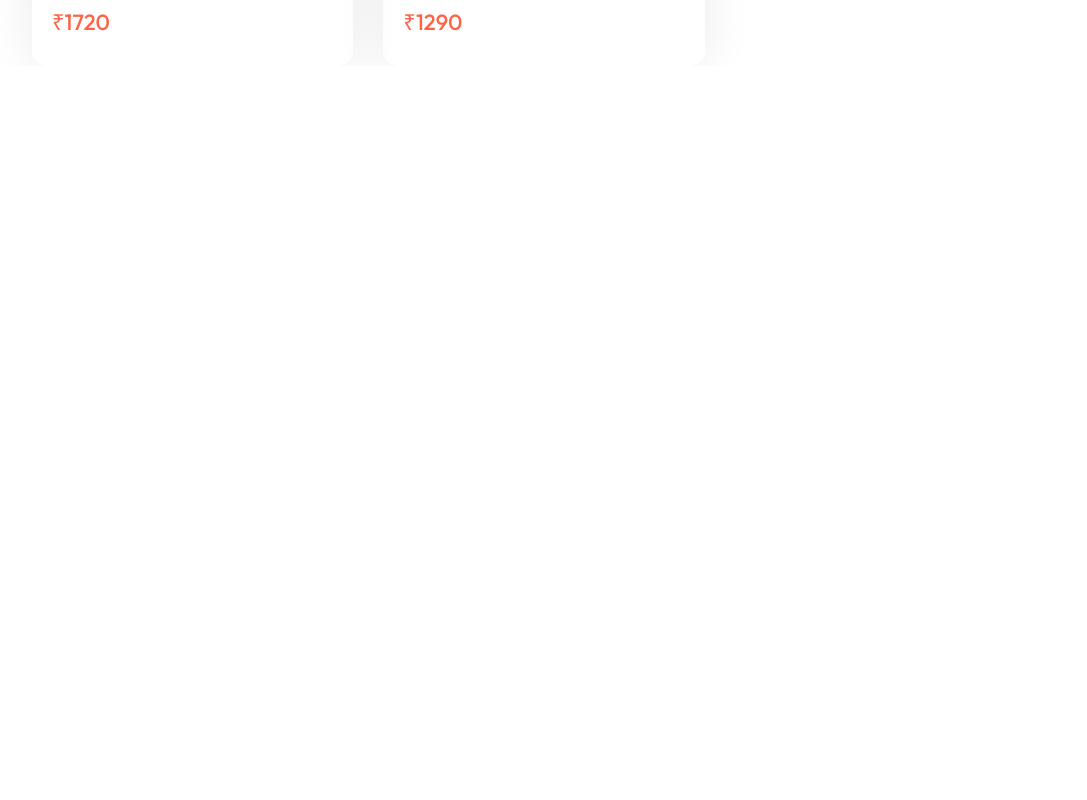
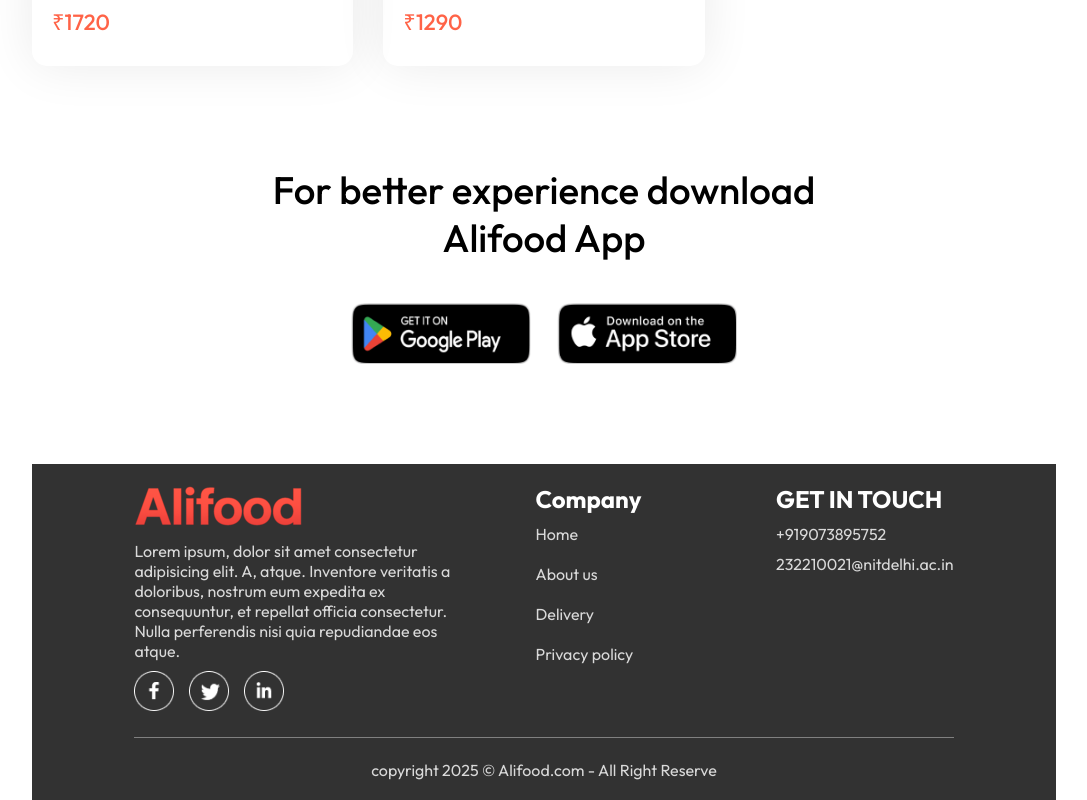
Before and after one commit to Rubel2589/Food-Delivery-Website-MERN-Stack, a React (Vite) app in the folder frontend/: page / in a window 1280 px wide. Shown: the part 5744-6544 px from the top of the page, without its empty margins (96-1183 px from the left). Before the commit the page ends 5810 px from the top, so only its background shows below. Built offline with nearby package versions, Linux system fonts and the light colour scheme.

Commit message:
Footer added

```diff
--- a/frontend/index.html
+++ b/frontend/index.html
@@ -5,7 +5,7 @@
   <meta charset="UTF-8" />
   <link rel="icon" type="image/svg+xml" href="/logott.png" />
   <meta name="viewport" content="width=device-width, initial-scale=1.0" />
-  <title>Ali food.com</title>
+  <title>Alifood.com</title>
 </head>
 
 <body>
--- a/frontend/src/App.jsx
+++ b/frontend/src/App.jsx
@@ -5,6 +5,7 @@
 import Home from './pages/Home/Home'
 import Cart from './pages/Cart/Cart'
 import PlaceOrder from './pages/PlaceOrder/PlaceOrder'
+import Footer from './components/Footer/Footer'
 
 function App() {
   return (
@@ -15,6 +16,7 @@
         <Route path='/cart' element={<Cart/>} />
         <Route path='/order' element={<PlaceOrder/>} />
       </Routes>
+      <Footer />
     </div>
   )
 }
--- /dev/null
+++ b/frontend/src/components/AppDownload/AppDownload.css
@@ -0,0 +1,25 @@
+.app-download{
+    margin: auto auto;
+    margin-top: 100px;
+    font-size: max(3vw,20px);
+    text-align: center;
+    font-weight: 500;
+
+}
+.app-download-platform{
+    display: flex;
+    justify-content: center;
+    gap: max(2vw,10px);
+    margin-top: 40px;
+}
+.app-download-platform img{
+    width: max(30vw,120px);
+    max-width: 180px;
+    transition: 0.5s;
+    cursor: pointer;
+
+}
+.app-download-platform img:hover{
+    transform: scale(1.1);
+
+}
--- /dev/null
+++ b/frontend/src/components/AppDownload/AppDownload.jsx
@@ -0,0 +1,18 @@
+import React from 'react'
+import './AppDownload.css'
+import { assets } from '../../assets/assets'
+
+function AppDownload() {
+  return (
+    <div className='app-download' id='app-download'>
+        <p>For better experience download <br /> Alifood App</p>
+        <div className="app-download-platform">
+            <img src={assets.play_store} alt="" />
+            <img src={assets.app_store} alt="" />
+        </div>
+
+    </div>
+  )
+}
+
+export default AppDownload
--- a/frontend/src/components/FoodDisplay/FoodDisplay.jsx
+++ b/frontend/src/components/FoodDisplay/FoodDisplay.jsx
@@ -9,8 +9,25 @@
     <div className="food-display" id="food-display">
       <h2>Top dishes nearby you</h2>
       <div className="food-display-list">
-        {food_list.map((item, index) => {
-          return <FoodItem key={item} id={item._id} image={item.image} name={item.name} description={item.description} price={item.price} />
+        {food_list.map((item) => {
+          {
+            console.log(category, item.category);
+          }
+
+
+          if (category === "All" || category === item.category) {
+            return (
+              <FoodItem
+                key={item._id}
+                id={item._id}
+                image={item.image}
+                name={item.name}
+                description={item.description}
+                price={item.price}
+              />
+            );
+          }
+          return null;
         })}
       </div>
     </div>
--- /dev/null
+++ b/frontend/src/components/Footer/Footer.css
@@ -0,0 +1,46 @@
+.footer{
+    color: #d9d9d9;
+    background-color: #323232;
+    display: flex;
+    flex-direction: column;
+    align-items: center;
+    gap: 20px;
+    padding-top: 80px;
+    padding: 20px 8vw;
+    margin-top: 100px;
+}
+
+.footer-content{
+    width: 100%;
+    display: grid;
+    grid-template-columns: 2fr 1fr 1fr;
+    gap: 80px;
+}
+
+.footer-content-left, .footer-content-center, .footer-content-right{
+    display: flex;
+    flex-direction: column;
+    align-items: start;
+    gap: 10px;
+}
+
+.footer-content-left li, .footer-content-center li, .footer-content-right li{
+    list-style: none;
+    margin-bottom: 10px;
+    cursor: pointer;
+}
+.footer-content-center h2, .footer-content-right h2{
+    color: white;
+
+}
+.footer-social-icons img{
+    width: 40px;
+    margin-right: 15px;
+}
+.footer hr{
+    width: 100%;
+    height: 1px;
+    margin: 2px 0;
+    background-color: grey;
+    border: none;
+}
--- /dev/null
+++ b/frontend/src/components/Footer/Footer.jsx
@@ -0,0 +1,43 @@
+import React from 'react'
+import './Footer.css'
+import { assets } from '../../assets/assets'
+
+function Footer() {
+  return (
+    <div className='footer' id='footer'>
+        <div className="footer-content">
+            <div className="footer-content-left">
+                <img src={assets.logoo} alt="" />
+                <p>Lorem ipsum, dolor sit amet consectetur adipisicing elit. A, atque. Inventore veritatis a doloribus, nostrum eum expedita ex consequuntur, et repellat officia consectetur. Nulla perferendis nisi quia repudiandae eos atque.</p>
+                <div className="footer-social-icons">
+                    <img src={assets.facebook_icon} alt="" />
+                    <img src={assets.twitter_icon} alt="" />
+                    <img src={assets.linkedin_icon} alt="" />
+                </div>
+
+            </div>
+            <div className="footer-content-center">
+                <h2>Company</h2>
+                <li>Home</li>
+                <li>About us</li>
+                <li>Delivery</li>
+                <li>Privacy policy</li>
+
+            </div>
+            <div className="footer-content-right">
+                <h2>GET IN TOUCH</h2>
+                <ul>
+                    <li>+919073895752</li>
+                    <li>232210021@nitdelhi.ac.in</li>
+                </ul>
+
+            </div>
+        </div>
+        <hr />
+        <p className='footer-copyright'>copyright 2025 © Alifood.com - All Right Reserve </p>
+
+    </div>
+  )
+}
+
+export default Footer
--- a/frontend/src/components/Navbar/Navbar.css
+++ b/frontend/src/components/Navbar/Navbar.css
@@ -72,3 +72,50 @@
     min-width: 10px;
     min-height: 10px;
 }
+
+@media (max-width:1050px) {
+    .navbar .logo{
+        width: 140px;
+
+    }
+    .navbar-menu{
+        gap: 20px;
+        font-size: 17px;
+
+    }
+    .navbar-right{
+        gap: 30px;
+
+    }
+    .navbar-right img{
+        width: 22px;
+    }
+    .navbar-right button{
+        padding: 8px 25px;
+    }
+
+}
+
+@media (max-width:900px) {
+    .navbar .logo{
+        width: 100px;
+
+    }
+    .navbar-menu{
+        gap: 15px;
+        font-size: 16px;
+
+    }
+    .navbar-right{
+        gap: 20px;
+
+    }
+    .navbar-right img{
+        width: 20px;
+    }
+    .navbar-right button{
+        padding: 7px 20px;
+        font-size: 15px;
+    }
+
+}
--- a/frontend/src/context/StoreContext.jsx
+++ b/frontend/src/context/StoreContext.jsx
@@ -1,40 +1,38 @@
 import { createContext, useEffect, useState } from "react";
 import { food_list } from "../assets/assets";
 
-export const StoreContext = createContext(null)
+export const StoreContext = createContext(null);
 
-const StoreContextProvider = (props) =>{
+const StoreContextProvider = (props) => {
   const [cartItems, setCartItems] = useState({});
 
-    const addToCart = (itemId) =>{
-        if(!cartItems[itemId]){
-            setCartItems((prev)=>({...prev,[itemId]:1}))
+  const addToCart = (itemId) => {
+    if (!cartItems[itemId]) {
+      setCartItems((prev) => ({ ...prev, [itemId]: 1 }));
+    } else {
+      setCartItems((prev) => ({ ...prev, [itemId]: prev[itemId] + 1 }));
     }
-        else{
-            setCartItems((prev)=>({...prev,[itemId]:prev[itemId]+1}))
-        }
-    }
+  };
 
   const removeFromCart = (itemId) => {
-        setCartItems((prev)=>({...prev,[itemId]:prev[itemId]-1}))
-    }
+    setCartItems((prev) => ({ ...prev, [itemId]: prev[itemId] - 1 }));
+  };
 
-    useEffect(()=>{
+  useEffect(() => {
     console.log(cartItems);
-
-    },[cartItems])
+  }, [cartItems]);
 
   const contextValue = {
     food_list,
     cartItems,
     setCartItems,
     addToCart,
-        removeFromCart
-    }
+    removeFromCart,
+  };
   return (
     <StoreContext.Provider value={contextValue}>
       {props.children}
     </StoreContext.Provider>
-    )
-}
+  );
+};
 export default StoreContextProvider;
--- a/frontend/src/pages/Home/Home.jsx
+++ b/frontend/src/pages/Home/Home.jsx
@@ -1,19 +1,20 @@
-import React, { useState } from 'react'
-import './Home.css'
-import Header from '../../components/Header/Header'
-import ExploreMenu from '../../components/ExploreMenu/ExploreMenu'
-import FoodDisplay from '../../components/FoodDisplay/FoodDisplay';
+import React, { useState } from "react";
+import "./Home.css";
+import Header from "../../components/Header/Header";
+import ExploreMenu from "../../components/ExploreMenu/ExploreMenu";
+import FoodDisplay from "../../components/FoodDisplay/FoodDisplay";
+import AppDownload from "../../components/AppDownload/AppDownload";
 
 function Home() {
-  const [category,setCategory] = useState("All");
+  const [category, setCategory] = useState("All");
   return (
     <div>
-        <Header />
-        <ExploreMenu category={category} setCategory
-        ={setCategory} />
-        <FoodDisplay category={category}/>
+      <Header />
+      <ExploreMenu category={category} setCategory={setCategory} />
+      <FoodDisplay category={category} />
+      <AppDownload />
     </div>
-  )
+  );
 }
 
-export default Home
+export default Home;
```
Also changed, not shown: frontend/src/components/FoodItem/FoodItem.jsx (+30 -19 lines), frontend/src/components/Navbar/Navbar.jsx (+30 -10 lines). Lines whose indentation alone changed are shown as unchanged.
